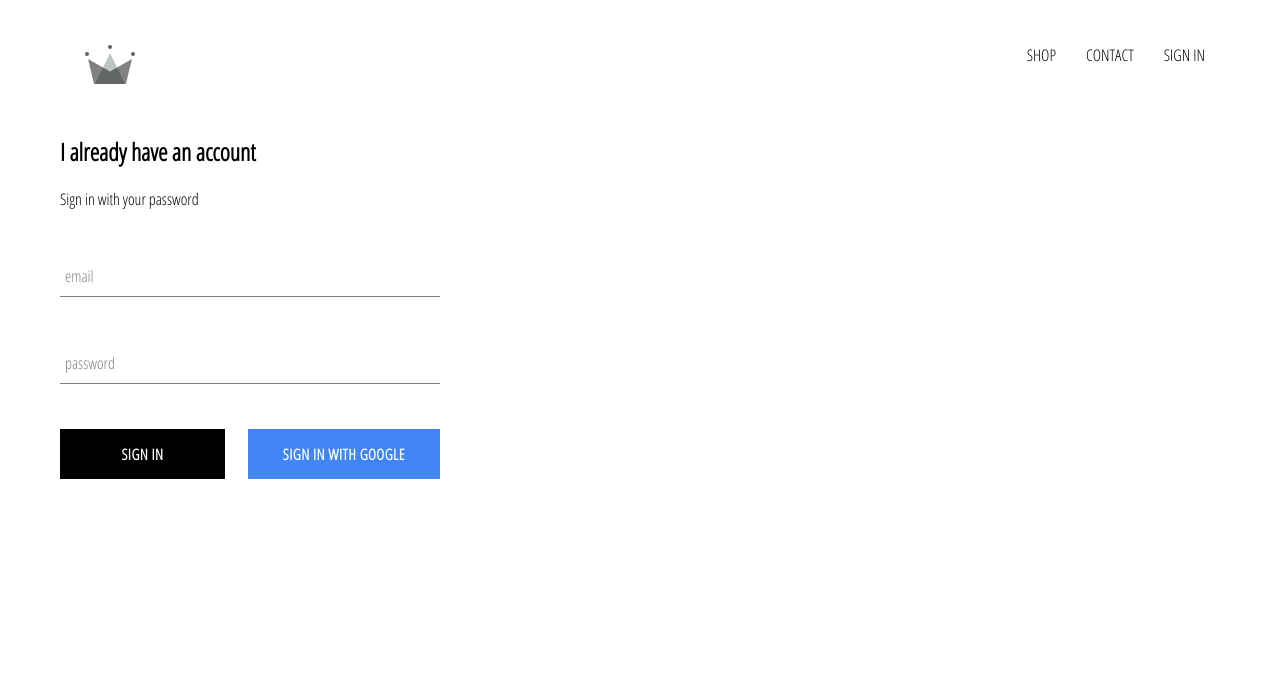
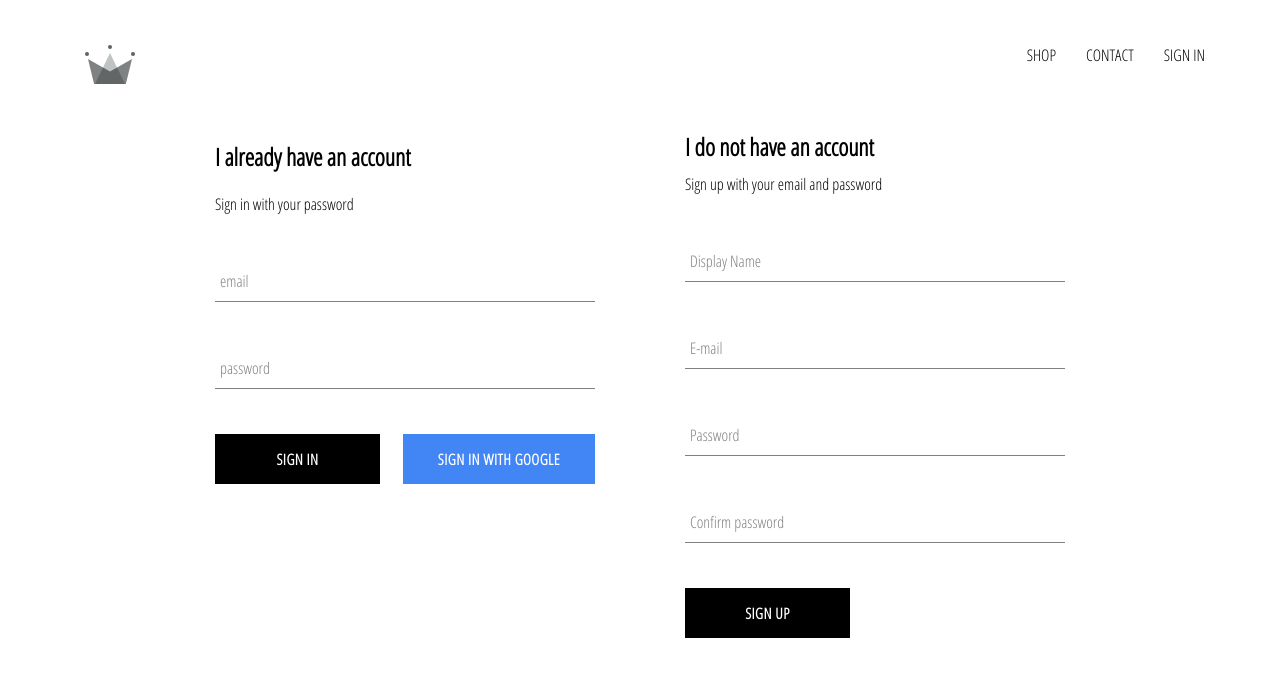
Before and after one commit to Jenniely/online-shop, a React (Create React App) app: page /signin in a window 1280 px wide. Shown: the top 676 px of the page. Built offline with nearby package versions, Linux system fonts and the light colour scheme; no server answers.

Commit message:
added sign-up component

```diff
--- a/src/App.js
+++ b/src/App.js
@@ -5,7 +5,7 @@
 import ShopPage from './pages/shop/shop-component.jsx';
 import Header from './components/header/header-component.jsx';
 import SignInPage from  './pages/sign-in-page/sign-in-page-component.jsx';
-import {auth} from './firebase/firebase.utils.js';
+import {auth, createUserProfileDocument} from './firebase/firebase.utils.js';
 
 import './App.css';
 
@@ -21,11 +21,21 @@
   unsubscribeFromAuth = null;
 
   componentDidMount() {
-    this.unsubscribeFromAuth = auth.onAuthStateChanged(user => {
-      this.setState({
-        currentUser: user
-      })
-    })
+    this.unsubscribeFromAuth = auth.onAuthStateChanged(async userAuth => {
+      if(userAuth) {
+        const userRef = await createUserProfileDocument(userAuth);
+
+        userRef.onSnapshot(snapShot => {
+          this.setState({
+            currentUser:  {
+              id: snapShot.id,
+              ...snapShot.data()
+            }
+          });
+        });
+      }
+      this.setState({currentUser: userAuth});
+    });
   }
 
   componentWillUnmount() {
--- /dev/null
+++ b/src/components/sign-up/sign-up-component.jsx
@@ -0,0 +1,102 @@
+import React, {Component} from 'react';
+
+import FormInput from '../form-input/form-input-component.jsx';
+import MyButton from '../button/button-component.jsx';
+
+import {auth, createUserProfileDocument} from '../../firebase/firebase.utils.js';
+
+import './sign-up-styles.scss';
+
+class SignUp extends Component {
+    constructor() {
+        super();
+
+        this.state = {
+            displayName: '',
+            email: '',
+            password: '',
+            confirmPassword: ''
+        }
+    }
+
+    handleSubmit = async event => {
+        event.preventDefault();
+
+        const {displayName, email, password, confirmPassword} = this.state;
+
+        if(password!==confirmPassword) {
+            alert(`passwords don't match`);
+            return;
+        }
+
+        try {
+            const {user} = await auth.createUserWithEmailAndPassword(email, password);
+
+            await createUserProfileDocument(user, {displayName});
+
+            this.setState({
+                displayName: '',
+                email: '',
+                password: '',
+                confirmPassword: ''
+            });
+        } catch(error) {
+            console.error(error);
+        }
+    }
+
+    handleChange = event => {
+        const {name, value} = event.target;
+
+        this.setState({
+            [name]: value
+        });
+    }
+
+    render() {
+        const {displayName, email, password, confirmPassword} = this.state;
+        return(
+            <div className='sign-up'>
+                <h2 className='title'>I do not have an account</h2>
+                <span>Sign up with your email and password</span>
+                <form className='sign-up-form' onSubmit={this.handleSubmit}>
+                    <FormInput
+                        type='text'
+                        name='displayName'
+                        value={displayName}
+                        onChange={this.handleChange}
+                        label='Display Name'
+                        required
+                    />
+                    <FormInput
+                        type='email'
+                        name='email'
+                        value={email}
+                        onChange={this.handleChange}
+                        label='E-mail'
+                        required
+                    />
+                    <FormInput
+                        type='password'
+                        name='password'
+                        value={password}
+                        onChange={this.handleChange}
+                        label='Password'
+                        required
+                    />
+                     <FormInput
+                        type='password'
+                        name='confirmPassword'
+                        value={confirmPassword}
+                        onChange={this.handleChange}
+                        label='Confirm password'
+                        required
+                    />
+                    <MyButton type='submit'>SIGN UP</MyButton>
+                </form>
+            </div>
+        )
+    }
+}
+
+export default SignUp;
--- /dev/null
+++ b/src/components/sign-up/sign-up-styles.scss
@@ -0,0 +1,9 @@
+.sign-up {
+    display: flex;
+    flex-direction: column;
+    width: 380px;
+
+    .title {
+        margin: 10px 0;
+    }
+}
--- a/src/firebase/firebase.utils.js
+++ b/src/firebase/firebase.utils.js
@@ -12,6 +12,33 @@
     appId: "1:557574330974:web:e2f178ab269381422872cf"
   };
 
+  export const createUserProfileDocument = async (userAuth, data) => {
+      if (!userAuth) return;
+
+      const userRef = firestore.doc(`users/${userAuth.uid}`);
+
+      const snapShot = await userRef.get();
+
+      if(!snapShot.exists) {
+          const {displayName, email} = userAuth;
+          const createdAt = new Date();
+
+          try {
+            await userRef.set({
+                displayName,
+                email,
+                createdAt,
+                ...data
+            })
+          } catch (error) {
+              console.log('error creating user', error.message);
+          }
+
+      }
+
+      return userRef;
+  };
+
   firebase.initializeApp(config);
 
   export const auth = firebase.auth();
--- a/src/pages/sign-in-page/sign-in-page-component.jsx
+++ b/src/pages/sign-in-page/sign-in-page-component.jsx
@@ -1,11 +1,13 @@
 import React from 'react';
 import SignIn from '../../components/sign-in/sign-in-component.jsx';
+import SignUp from '../../components/sign-up/sign-up-component.jsx';
 
 import './sign-in-page-styles.scss';
 
 const SignInPage = () => (
-    <div className='sign-in'>
+    <div className='sign-in-page'>
       <SignIn/>
+      <SignUp/>
     </div>
 );
 
--- a/src/pages/sign-in-page/sign-in-page-styles.scss
+++ b/src/pages/sign-in-page/sign-in-page-styles.scss
@@ -0,0 +1,7 @@
+.sign-in-page {
+    width: 850px;
+    display: flex;
+    justify-content: space-between;
+    margin: 30px auto;
+
+}
```
